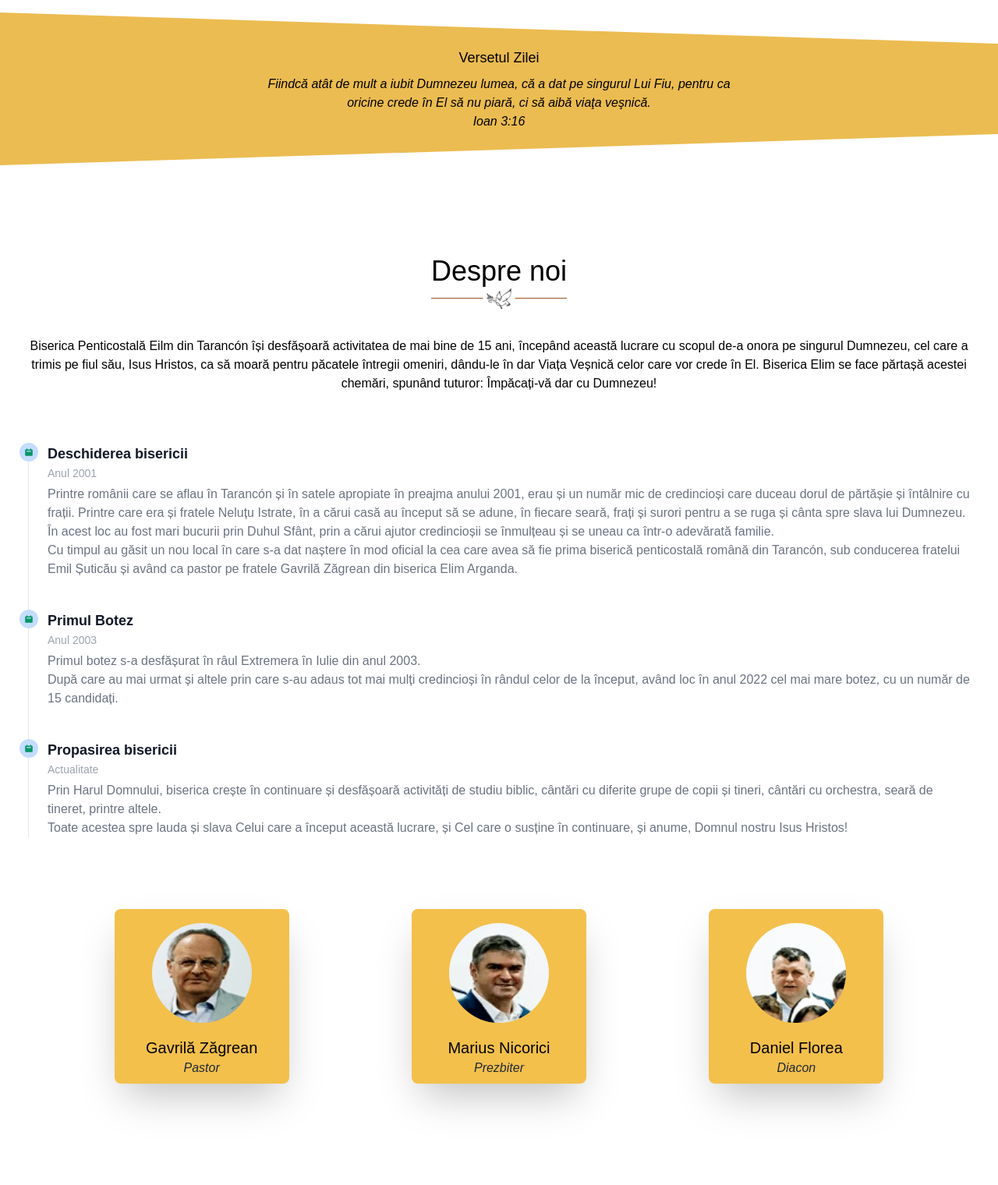
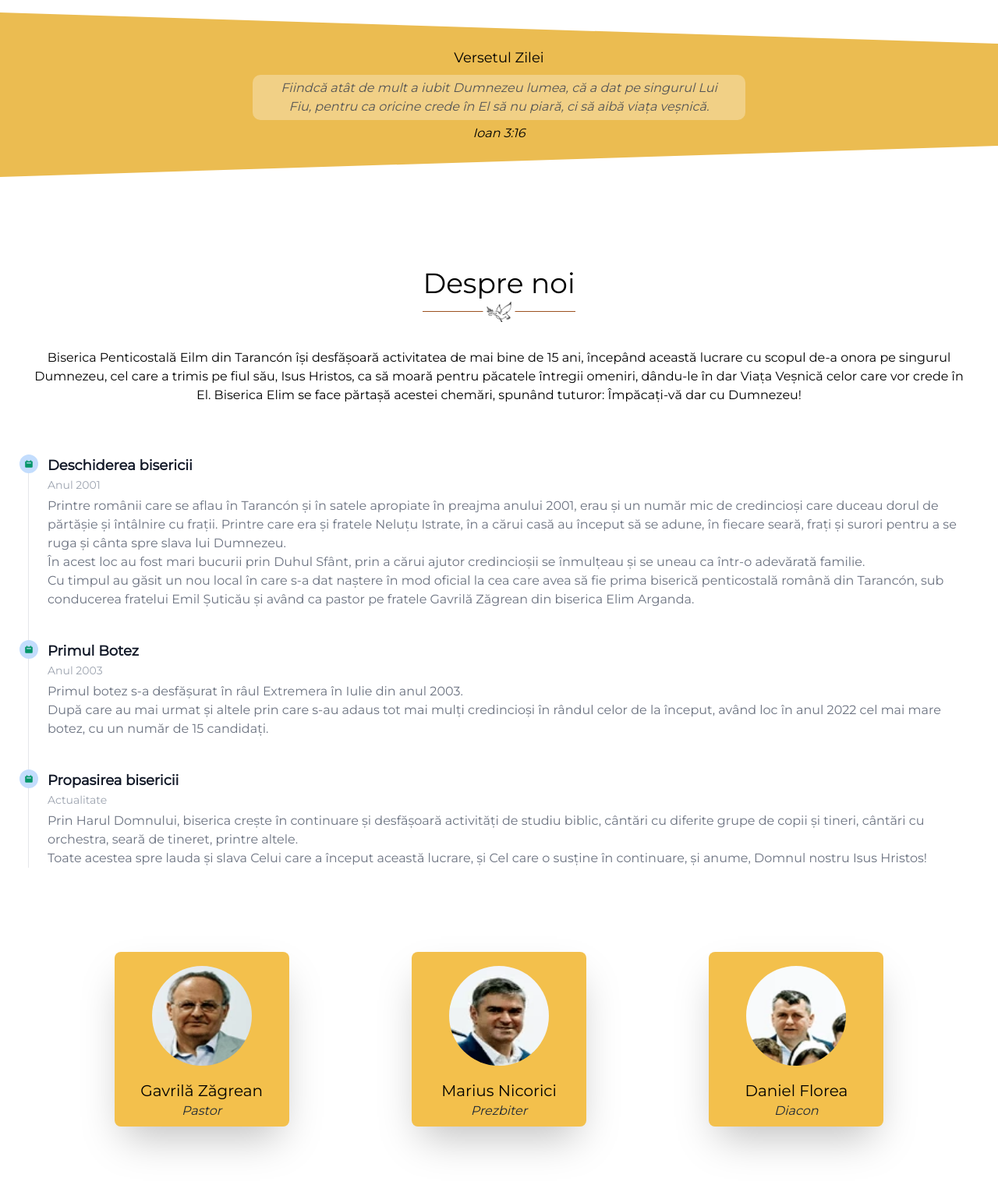
Before and after one commit to SamuelIsip/elimtarancon, a website: page index.html in a window 1280 px wide. Shown: the part 800-2320 px from the top of the page at 78% size. Drawn offline with Linux system fonts and the light colour scheme; no server answers.

Commit message:
CSS and JS details

```diff
--- a/index.html
+++ b/index.html
@@ -34,8 +34,13 @@
     <script defer src="./lib/minified/index.js"></script>
     <script defer src="./lib/minified/flowbite.js"></script>
 
+    <link href="https://fonts.googleapis.com/css2?family=Montserrat&display=swap" rel="stylesheet">
+
     <title>Biserica Penticostala Elim Tarancon</title>
     <style>
+      body {
+        font-family: 'Montserrat', sans-serif;
+      }
       .page-wrapper {
         display: flex;
         flex-direction: column;
@@ -52,6 +57,19 @@
         left: 0;
         bottom: 0;
         right: 0;
+      }
+      .verseOfDayContainer {
+        display: flex;
+        align-items: center;
+        justify-content: center;
+        flex-direction: column;
+      }
+      #verseOfDay {
+        background-color: rgba(255,255,255,.3);
+        padding: 5px 30px;
+        border-radius: 10px;
+        color: #555;
+        margin-bottom: 5px;
       }
     </style>
   </head>
@@ -281,7 +299,7 @@
         id="verset_zilnic"
         class="my-14 bg-yellow-400 bg-opacity-70 relative before:clipPathBefore after:clipPathAfter"
       >
-        <div class="p-1 w-1/2 m-auto text-center italic">
+        <div class="p-1 w-1/2 m-auto text-center italic verseOfDayContainer">
           <h2 class="mb-2 not-italic text-lg font-medium">Versetul Zilei</h2>
           <p id="verseOfDay">
             Fiindcă atât de mult a iubit Dumnezeu lumea, că a dat pe singurul
@@ -432,6 +450,7 @@
           <div
             class="m-8 flex flex-col justify-around items-center text-center md:flex-row"
           >
+            <div class="flipCard_out p-4">
               <div class="slujitori flipCard_inner mt-5">
                 <div class="flipCard_front">
                   <img
@@ -447,6 +466,8 @@
                   <h3 class="italic text-base">+34 ... ... ...</h3>
                 </div>
               </div>
+            </div>
+            <div class="flipCard_out p-4">
               <div class="slujitori flipCard_inner mt-5">
                 <div class="flipCard_front">
                   <img
@@ -462,6 +483,8 @@
                   <h3 class="italic text-base">+34 647 770 153</h3>
                 </div>
               </div>
+            </div>
+            <div class="flipCard_out p-4">
               <div class="slujitori flipCard_inner mt-5">
                 <div class="flipCard_front">
                   <img
@@ -475,6 +498,7 @@
                 <div class="flipCard_back font-bold">
                   <h2 class="text-lg">Număr de contact</h2>
                   <h3 class="italic text-base">+34 610 542 465</h3>
+                </div>
               </div>
             </div>
           </div>
```
Also changed, not shown: assets/input.css, assets/output.css, assets/output.min.css, lib/index.js, lib/minified/index.js. Lines whose indentation alone changed are shown as unchanged.
